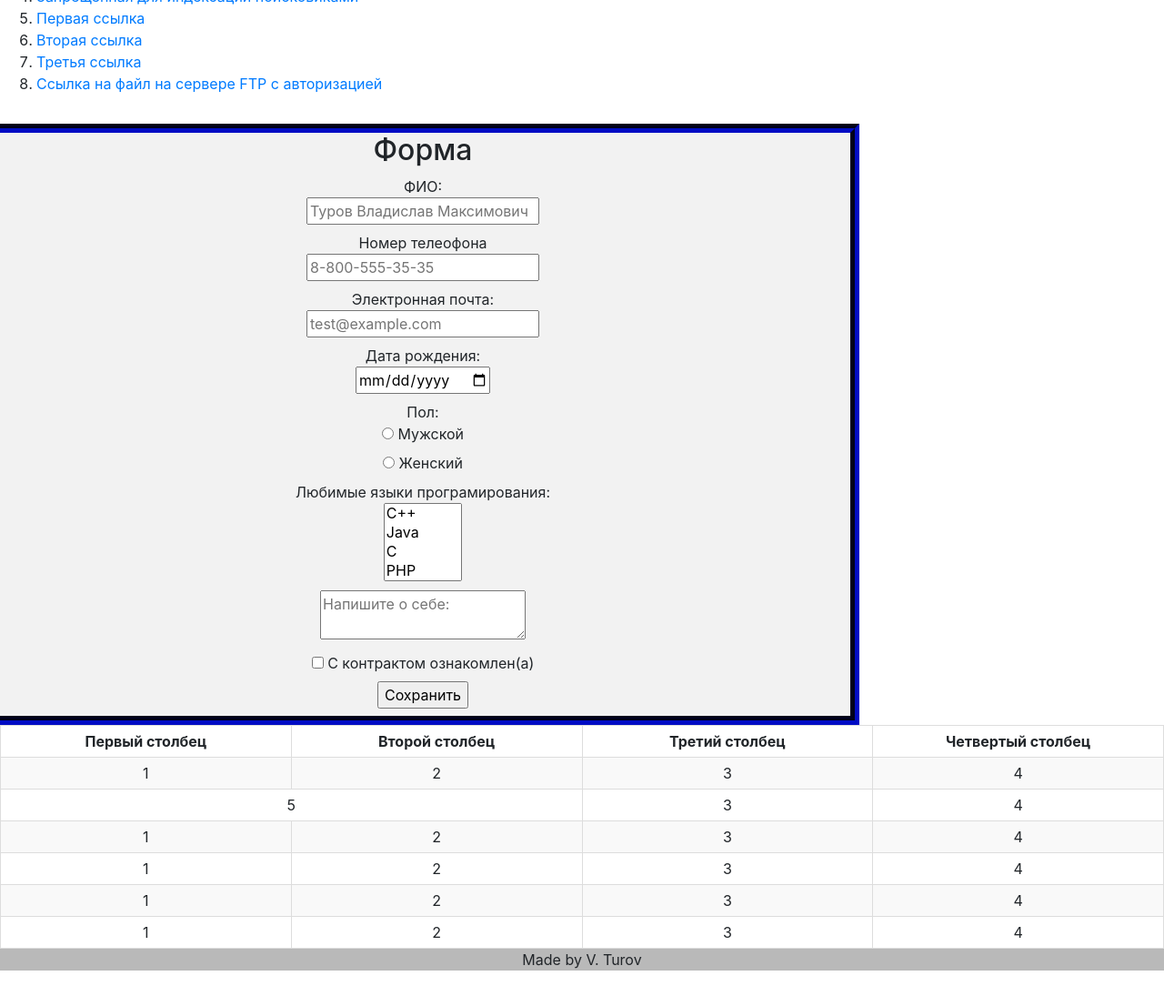
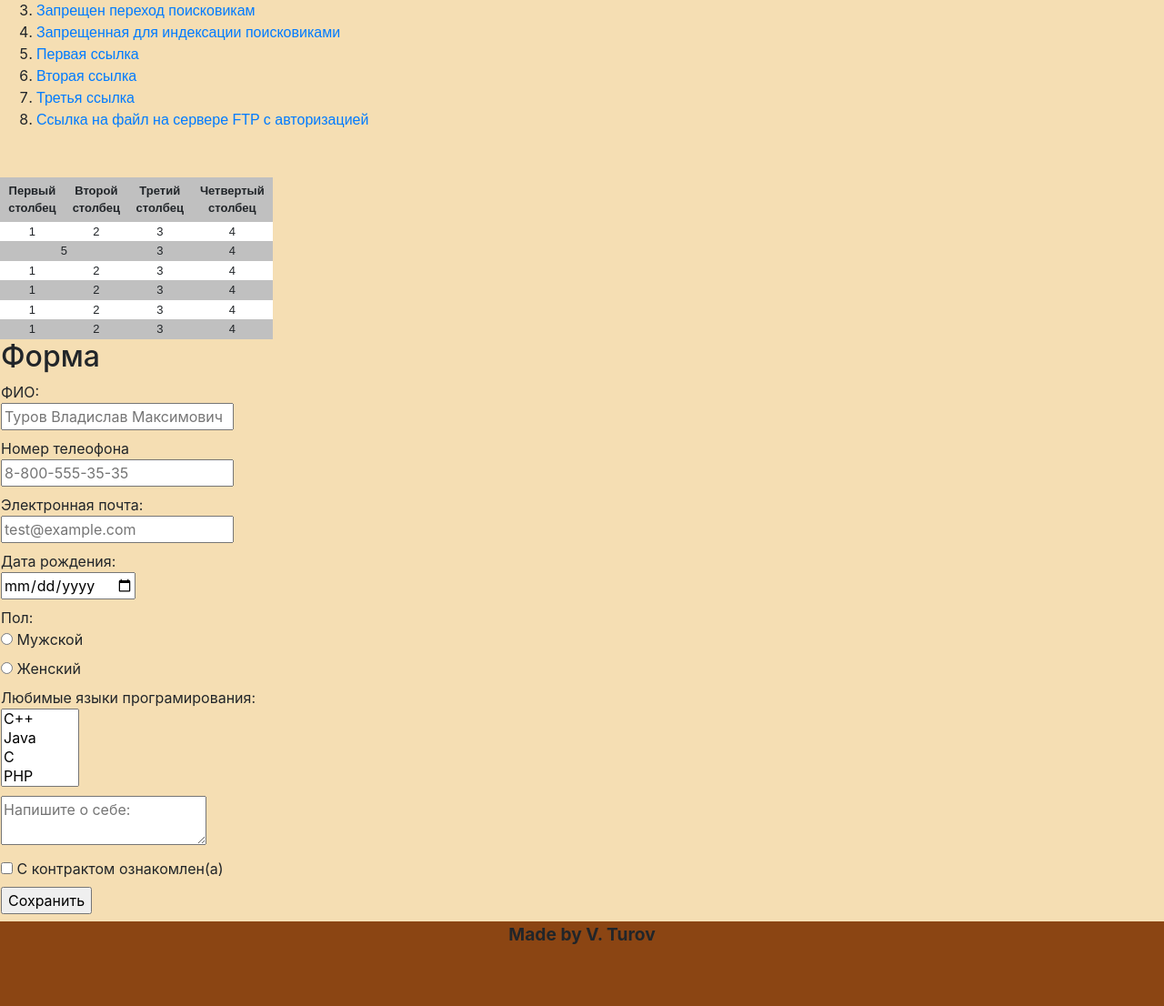
Before and after one commit to VerOnikangel/web4, a plain HTML site: page index.html in a window 1280 px wide. Shown: the part 1430-2536 px from the top of the page at 91% size. Before the commit the page ends 2497 px from the top, so only its background shows below. Drawn offline with nearby package versions, Linux system fonts and the light colour scheme.

Commit message:
Update styles.css

```diff
--- a/styles.css
+++ b/styles.css
@@ -1,99 +1,186 @@
-body {
-    width: 100%;
-    box-sizing: border-box;
+.logo{
+    float:left;
+    margin: 10px;
+    width: 100px;
+    height: 100px;
 }
 
-
-header {
-    background-color: #ccc;
-    position: relative;
-    width: 100%;
-    align-items: center;
-    justify-content: flex-start;
+body{
+    background-color:wheat;
+    margin: 0px;
 }
 
-
-img.logo {
-    height: 100px;
-    width: 100px;
-    border-radius: 100px;
-
+h1{
+    margin: 0;
+    margin-top: 20px;
 }
 
+a{
+    line-height: 120%;
+    text-decoration: none;
+    font-family: Arial, Helvetica, sans-serif;
+}
 
-nav.menu {
-    background-color: rgb(120, 120, 120);
-    border: 1px solid rgb(180, 180, 180);
+th{
+    background-color: silver;
+    padding: 5px;
+    font-size:small;
+}
+
+td{
+    font-size: small;
+}
+
+tr:nth-child(odd){
+    background-color: silver;
+}
+
+tr:nth-child(even){
+    background-color: white;
+}
+
+header{
+    display: flex;
+    flex-direction: column;
+    background-color: none;
+    margin: 0px;
+    width: 100%;
+    background-color: saddlebrown;
+}
+
+main{
+    background-color: saddlebrown;
+}
+
+footer{
+    width: 100%;
+    height: 120px;
+    background-color: saddlebrown;
+}
+
+.my_footer{
+    font-size: larger;
+    font-weight: bold;
+    text-align: center;
+}
+
+.pic{
+    width: 100%;
+    height: 100%;
+}
+
+table{
+    font-family: Arial, Helvetica, sans-serif;
+    width: 300px;
+    height: 100px;
+    margin-top: 20px;
+    font-size: large;
+    text-align: center;
+    background-color: brown;
+    padding: 10px;
+    order: 2;
+}
+
+.content{
+    background-color: wheat;
+}
+
+nav{
+    background-color: chocolate;
+}
+
+/* Mobile version */
+/* #mobile-version{
+    display:flex;
+    flex-direction: column;
     width: 100%;
 }
 
 
-div.hiper, div.forma, div.tabl {
-    width: 100%;
-    max-width: 960px;
-    background-color: #f2f2f2;
-    max-width: 96%;
-}
 
-div.hiper {
-    border: 10px groove rgb(0, 112, 45);
-    order:1;
-}
-
-div.forma {
-    border: 10px groove rgb(0, 7, 112);
-    order:2;
-    text-align: center;
-}
-
-div.tabl {
-    border: 10px groove rgb(112, 0, 62);
-    order:0;
-}
-
-table {
-    width: 100%;
-    table-layout: fixed;
-    border-collapse: collapse;
-}
-
-table td, table th {
-    border: 1px solid #ddd;
-    padding: 5px;
-    text-align: center;
-    word-wrap: break-word;
-}
-
-table tr:nth-child(even) {
-    background-color: #f9f9f9;
-}
-
-table tr:nth-child(odd) {
-    background-color: #fff;
-}
-#important{
-    text-align: center;
-    order:3;
-}
-
-footer {
-    background-color: rgb(185, 185, 185);
-    width: 100%;
-    text-align: center;
+.plane{
+    order: 1;
 }
 
 
-@media (min-width: 768px) {
 
-    div.hiper, div.forma, div.tabl {
-        max-width: 960px;
+ul{
+    order: 3;
+}
+
+.air{
+    order: 5;
+}
+
+ol{
+    order: 4;
+}
+
+.forma{
+    order: 6;
+} */
+
+/* @media only screen and (min-width: 800px) {
+
+    header{
+        display: flex;
+        flex-direction: row;
+        background-color: saddlebrown;
     }
 
-    div.hiper {
-        order:0;
+    aside{
+        flex: 1;
     }
 
-    div.forma {
-        order:1;
+    main{
+        flex: 4;
     }
-}
+
+    nav{
+        flex-direction: row;
+        max-width: fit-content;
+        margin: 0 auto;
+        background-color:chocolate;
+        margin-top: 10px;
+    }
+
+    #mobile-version .content{
+        display:flex;
+        flex-direction: column;
+    }
+
+
+
+    .plane{
+        order: 1;
+    }
+
+    table{
+        font-family: Arial, Helvetica, sans-serif;
+        width: 300px;
+        height: 100px;
+        margin-top: 20px;
+        font-size: large;
+        text-align: center;
+        background-color: brown;
+        padding: 10px;
+        order: 5;
+    }
+
+    ul{
+        order: 2;
+    }
+
+    .air{
+        order: 3;
+    }
+
+    ol{
+        order: 4;
+    }
+
+    .forma{
+        order: 6;
+    }
+
+} */
```
